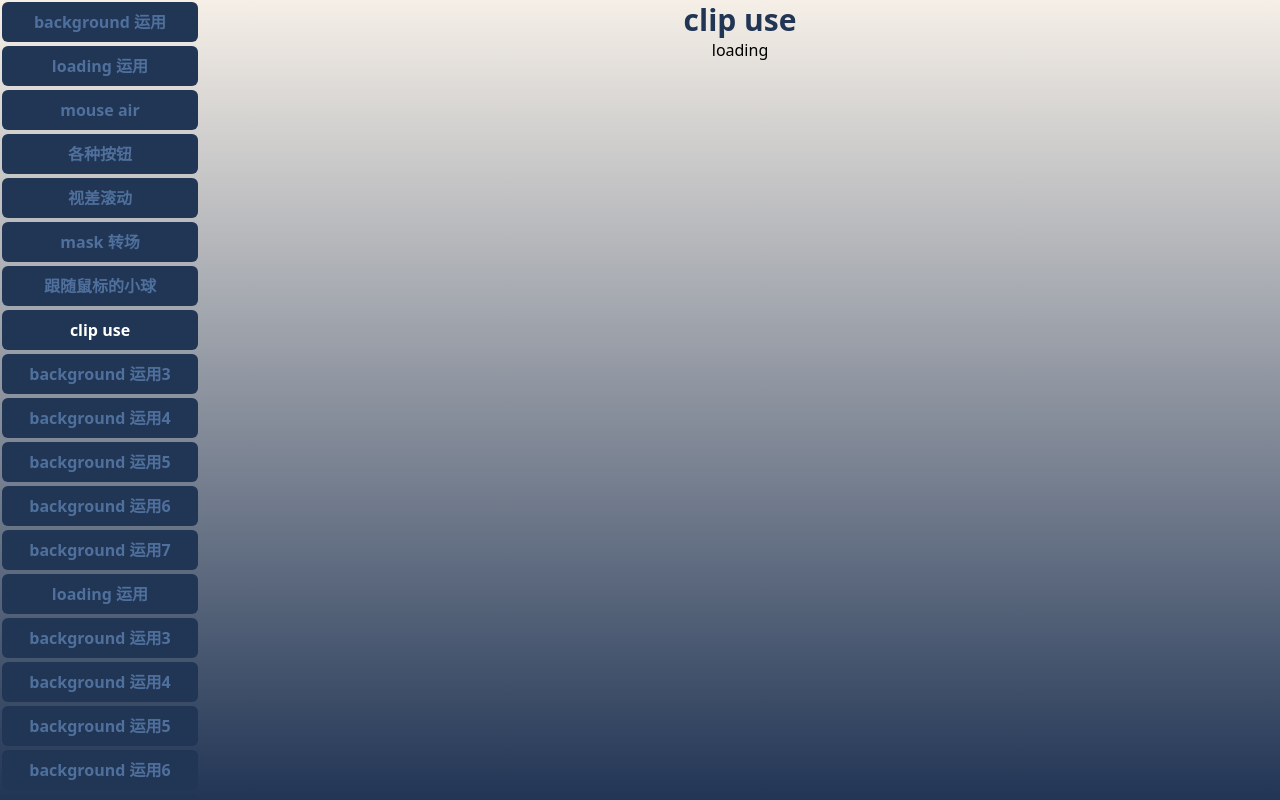
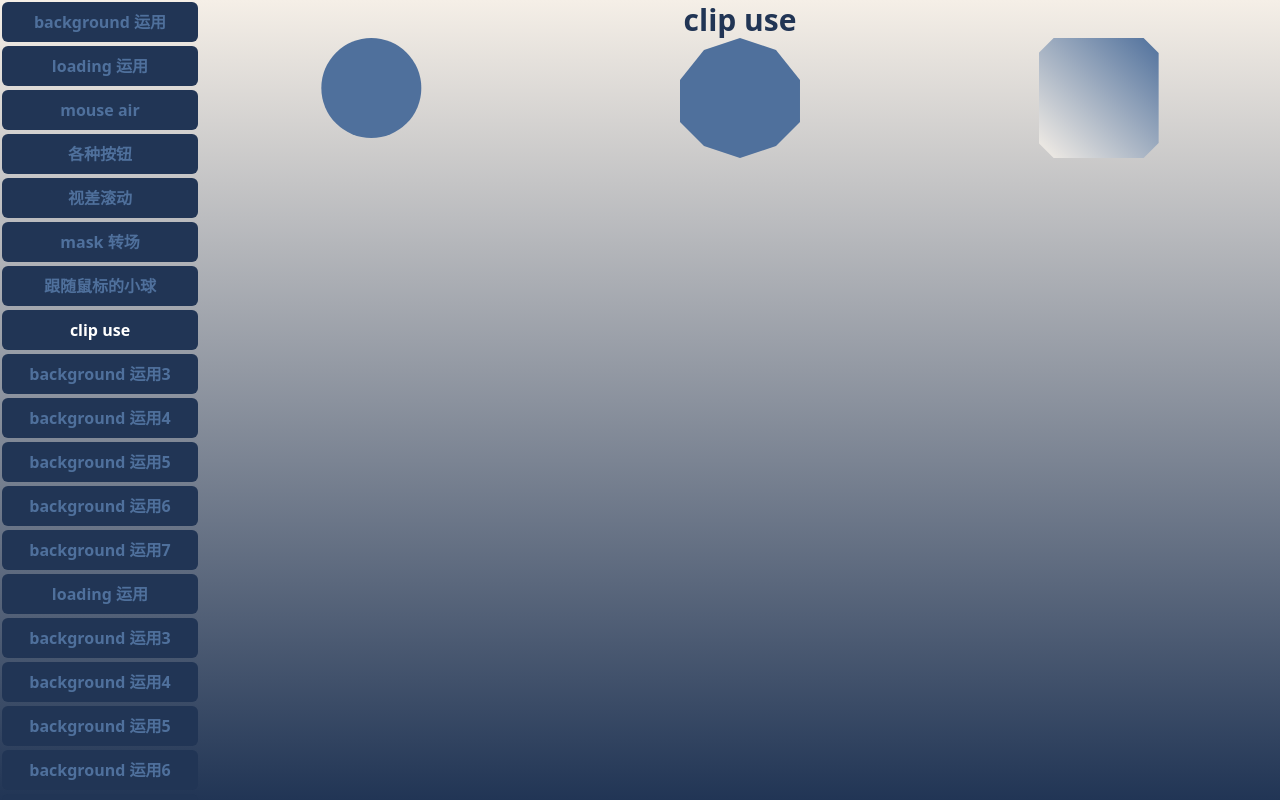
Before and after one commit to XyanZhang/nextjs-css-example, a Next.js app: page /clip-use in a window 1280 px wide. Built offline with nearby package versions, Linux system fonts and the light colour scheme.

Commit message:
feat: clip-path demo

```diff
--- /dev/null
+++ b/src/app/(items)/clip-use/index.module.scss
@@ -0,0 +1,48 @@
+.base {
+  display: flex;
+  justify-content: space-around;
+}
+.base li {
+  width: 120px;
+  height: 120px;
+}
+
+.circle {
+  width: 100px;
+  height: 100px;
+  background-color: var(--theme1-2);
+  clip-path: circle(50px at 50px 50px);
+}
+/* 十边形 */
+.polygon {
+  width: 100px;
+  height: 100px;
+  background-color: var(--theme1-2);
+  clip-path: polygon(
+    50% 0%,
+    80% 10%,
+    100% 35%,
+    100% 70%,
+    80% 90%,
+    50% 100%,
+    20% 90%,
+    0% 70%,
+    0% 35%,
+    20% 10%
+  );
+}
+.clipNotching {
+  background: linear-gradient(
+    45deg,var(--theme1),var(--theme1-2)
+  );
+  clip-path: polygon(
+    15px 0,
+    calc(100% - 15px) 0,
+    100% 15px,
+    100% calc(100% - 15px),
+    calc(100% - 15px) 100%,
+    15px 100%,
+    0 calc(100% - 15px),
+    0 15px
+  );
+}
--- a/src/app/(items)/clip-use/page.tsx
+++ b/src/app/(items)/clip-use/page.tsx
@@ -1,10 +1,15 @@
 "use client";
 import { Metadata } from "next"
+import styles from './index.module.scss'
 
 export default function ClipUse() {
   return (
     <div className="text-center">
-      <h1>loading</h1>
+      <ul className={styles.base}>
+        <li className={styles.circle}></li>
+        <li className={styles.polygon}></li>
+        <li className={styles.clipNotching}></li>
+      </ul>
     </div>
   )
 }
```
Also changed, not shown: src/app/(items)/clip-use/docs.md (added, +13 -0 lines).
